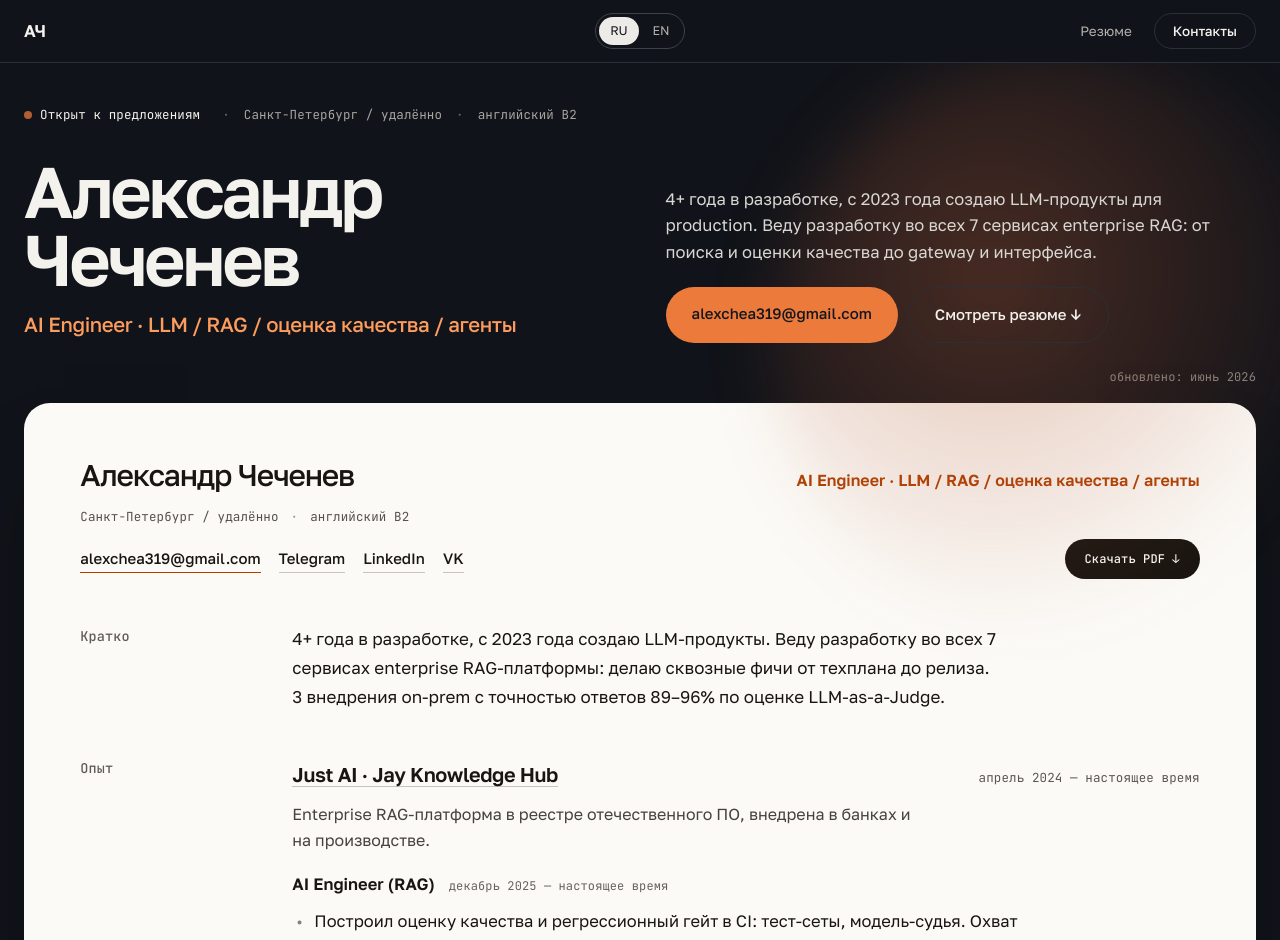
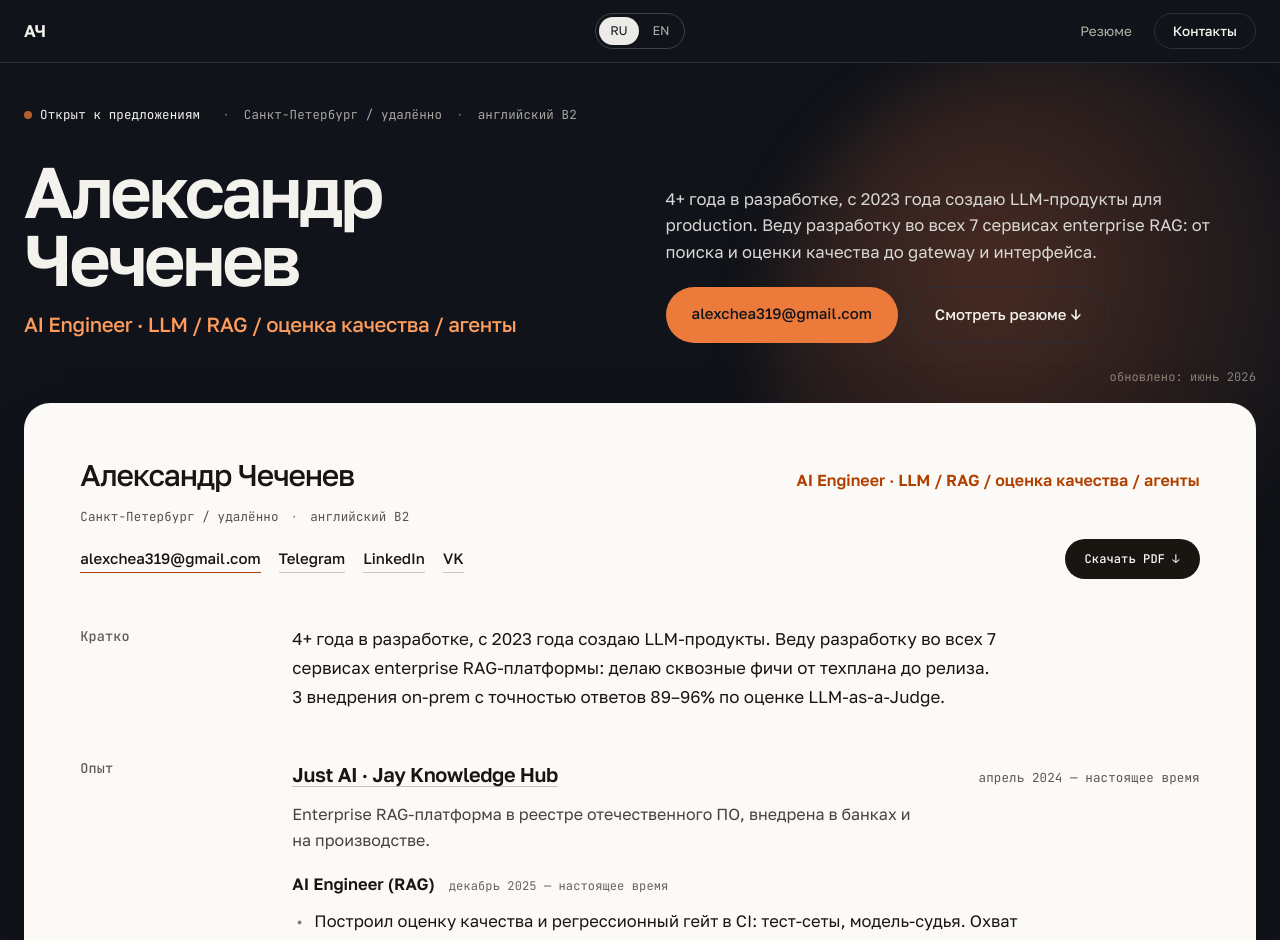
Before and after one commit to alexchea318/CV, a Next.js app: page /ru in a window 1280 px wide. Shown: the top 940 px of the page. Built offline with nearby package versions, Linux system fonts and the light colour scheme; a web font is replaced by a local one.

Commit message:
Fix back

```diff
--- a/src/components/sections/Resume/resume.module.scss
+++ b/src/components/sections/Resume/resume.module.scss
@@ -24,6 +24,8 @@
    Paper on a night page: the contrast is the point — the hero sells, this is
    the document a recruiter came to read. */
 .sheet {
+  // Positioned, so it paints over the hero glow that spills past the hero.
+  position: relative;
   display: flex;
   flex-direction: column;
   gap: clamp(30px, 3.6vw, 46px);
```
